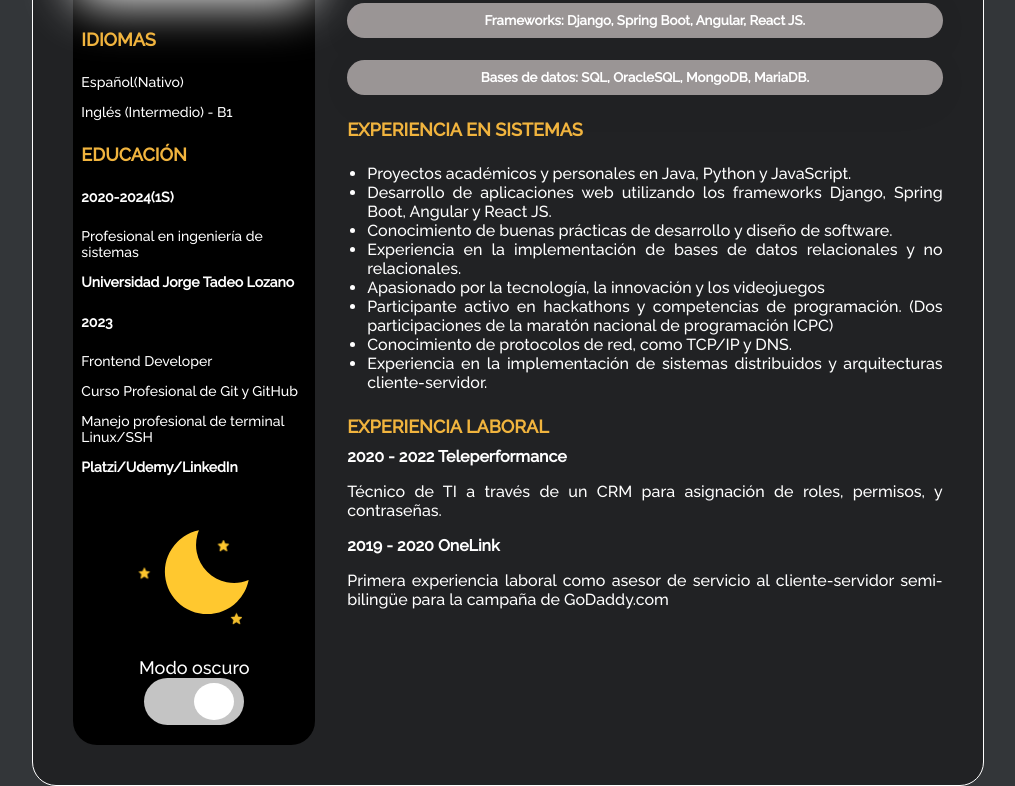
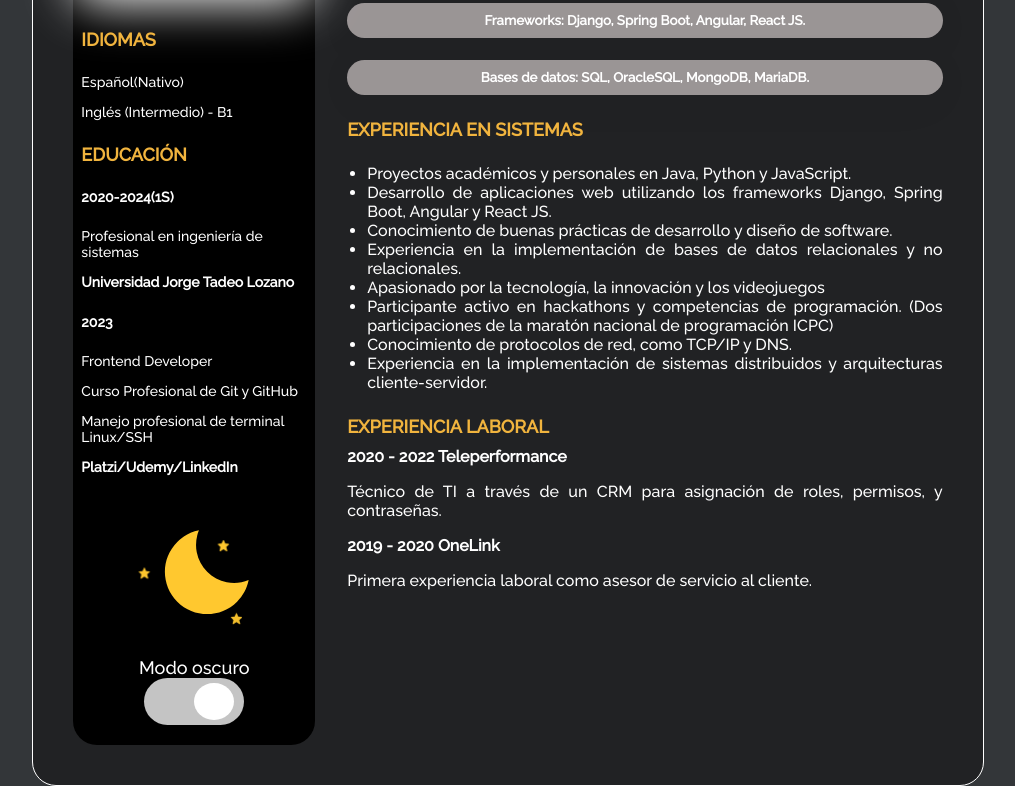
Before and after one commit to santiagoesquivelra/CV, a plain HTML site: page index.html in a window 1280 px wide. Shown: the part 481-1267 px from the top of the page, without its empty margins (132-1147 px from the left). Drawn offline with Linux system fonts and the light colour scheme.

Commit message:
Update index.html

```diff
--- a/index.html
+++ b/index.html
@@ -146,7 +146,7 @@
             <P>Técnico de TI a través de un CRM para asignación de roles, permisos, y contraseñas.
             </P>
             <h5>2019 - 2020 OneLink</h5>
-            <p>Primera experiencia laboral como asesor de servicio al cliente-servidor semi-bilingüe para la campaña de GoDaddy.com
+            <p>Primera experiencia laboral como asesor de servicio al cliente.
             </p>
         </div>
     </div>
```
